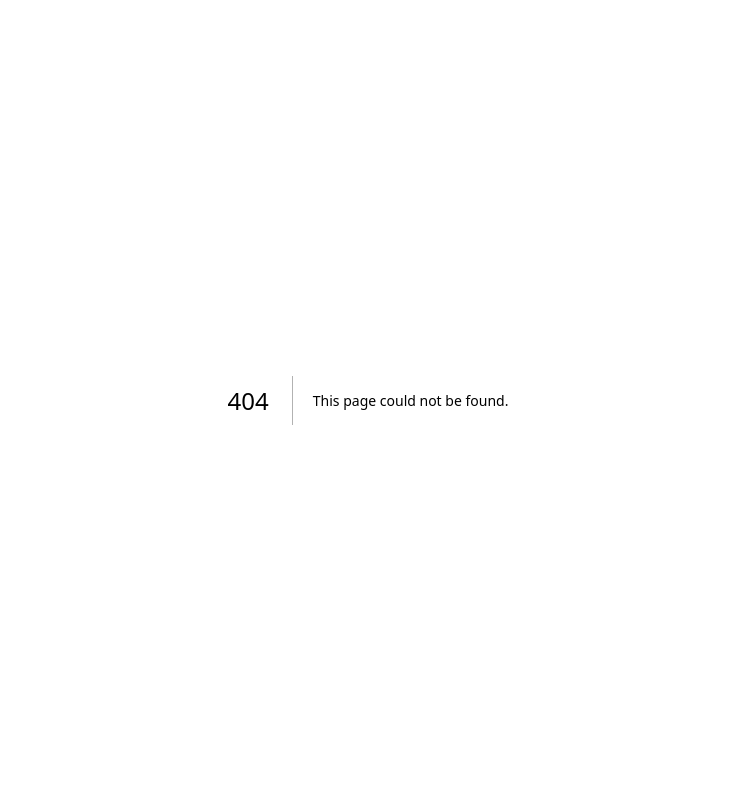
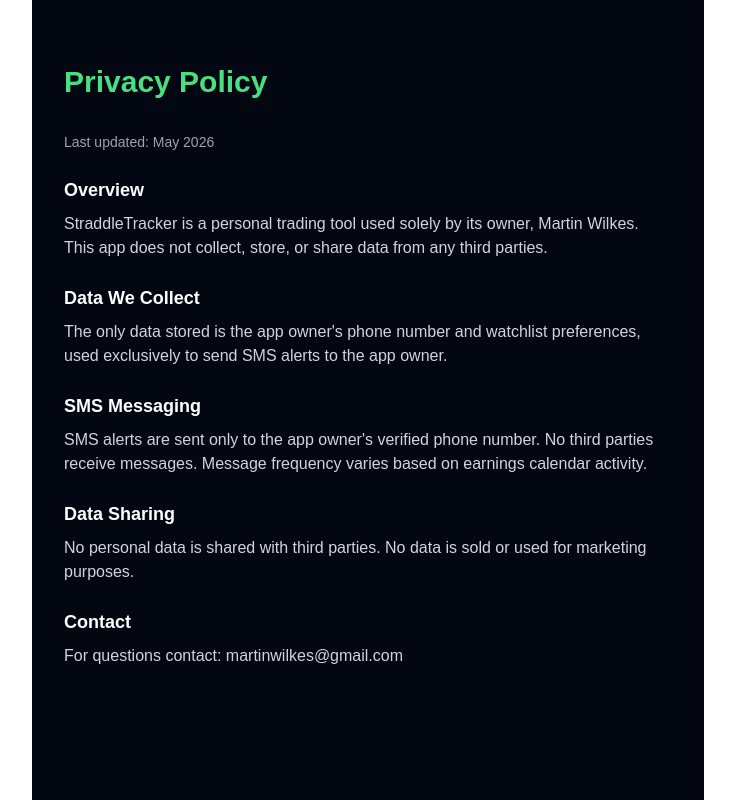
Before and after one commit to mfwilkes/straddle-tracker, a Next.js app: page /privacy in a window 1280 px wide. Before the commit this address had no page. Shown: the whole page, without its empty margins (272-1007 px from the left). Built offline with nearby package versions, Linux system fonts and the light colour scheme.

Commit message:
add privacy policy and terms pages

```diff
--- /dev/null
+++ b/app/privacy/page.tsx
@@ -0,0 +1,30 @@
+export default function Privacy() {
+  return (
+    <div className="min-h-screen bg-gray-950 text-white px-8 py-16 max-w-2xl mx-auto">
+      <h1 className="text-3xl font-bold mb-8 text-green-400">Privacy Policy</h1>
+      <p className="text-gray-400 text-sm mb-6">Last updated: May 2026</p>
+      <div className="space-y-6 text-gray-300">
+        <div>
+          <h2 className="text-lg font-semibold text-white mb-2">Overview</h2>
+          <p>StraddleTracker is a personal trading tool used solely by its owner, Martin Wilkes. This app does not collect, store, or share data from any third parties.</p>
+        </div>
+        <div>
+          <h2 className="text-lg font-semibold text-white mb-2">Data We Collect</h2>
+          <p>The only data stored is the app owner's phone number and watchlist preferences, used exclusively to send SMS alerts to the app owner.</p>
+        </div>
+        <div>
+          <h2 className="text-lg font-semibold text-white mb-2">SMS Messaging</h2>
+          <p>SMS alerts are sent only to the app owner's verified phone number. No third parties receive messages. Message frequency varies based on earnings calendar activity.</p>
+        </div>
+        <div>
+          <h2 className="text-lg font-semibold text-white mb-2">Data Sharing</h2>
+          <p>No personal data is shared with third parties. No data is sold or used for marketing purposes.</p>
+        </div>
+        <div>
+          <h2 className="text-lg font-semibold text-white mb-2">Contact</h2>
+          <p>For questions contact: martinwilkes@gmail.com</p>
+        </div>
+      </div>
+    </div>
+  );
+}
--- /dev/null
+++ b/app/terms/page.tsx
@@ -0,0 +1,26 @@
+export default function Terms() {
+  return (
+    <div className="min-h-screen bg-gray-950 text-white px-8 py-16 max-w-2xl mx-auto">
+      <h1 className="text-3xl font-bold mb-8 text-green-400">Terms and Conditions</h1>
+      <p className="text-gray-400 text-sm mb-6">Last updated: May 2026</p>
+      <div className="space-y-6 text-gray-300">
+        <div>
+          <h2 className="text-lg font-semibold text-white mb-2">Overview</h2>
+          <p>StraddleTracker is a personal tool built and operated by Martin Wilkes for personal use only. It is not a commercial product or financial advisory service.</p>
+        </div>
+        <div>
+          <h2 className="text-lg font-semibold text-white mb-2">SMS Program</h2>
+          <p>The StraddleTracker SMS program sends earnings date alerts to the app owner only. The app owner opts in by entering their phone number in the Watchlist page at straddle-tracker.vercel.app. Message frequency varies. Message and data rates may apply. To opt out, remove your phone number from the Watchlist page.</p>
+        </div>
+        <div>
+          <h2 className="text-lg font-semibold text-white mb-2">Not Financial Advice</h2>
+          <p>Nothing in this application constitutes financial advice. All information is for informational purposes only. Always consult a qualified financial advisor before making investment decisions.</p>
+        </div>
+        <div>
+          <h2 className="text-lg font-semibold text-white mb-2">Contact</h2>
+          <p>For questions contact: martinwilkes@gmail.com</p>
+        </div>
+      </div>
+    </div>
+  );
+}
```
